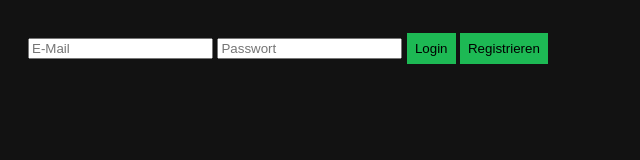
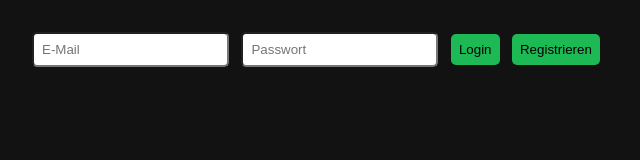
Before and after one commit to anny19981/CLOUD-LF, a plain HTML site: page index.html in a window 1280 px wide. Shown: the whole page, without its empty margins (0-640 px from the left). Drawn offline with Linux system fonts and the light colour scheme; no server answers.

Commit message:
Update style.css

```diff
--- a/style.css
+++ b/style.css
@@ -1,13 +1,17 @@
 body {
-    font-family: Arial;
     background: #121212;
     color: white;
+    font-family: Arial;
     padding: 20px;
 }
 
+input, button {
+    padding: 8px;
+    margin: 4px;
+    border-radius: 5px;
+}
+
 button {
-    padding: 8px;
-    margin-top: 5px;
     background: #1db954;
     border: none;
     cursor: pointer;
```
